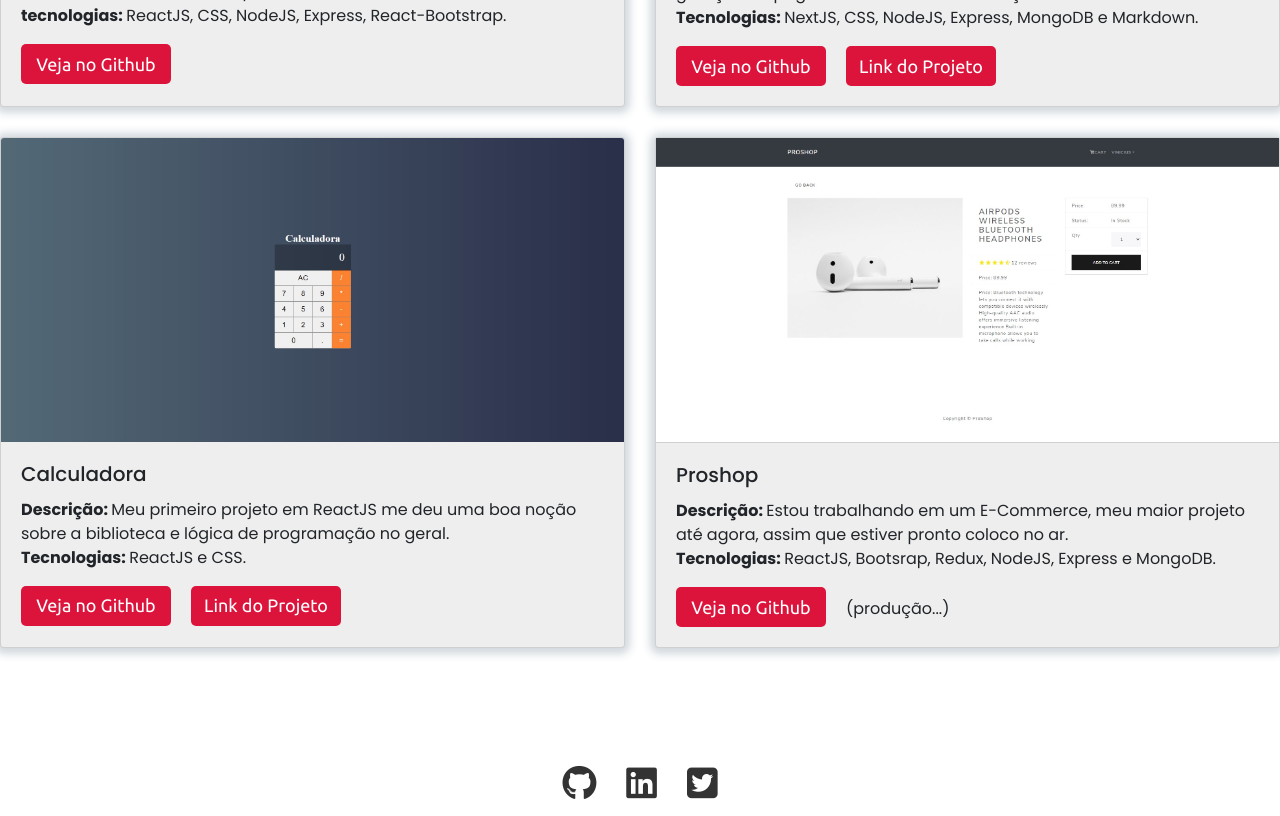
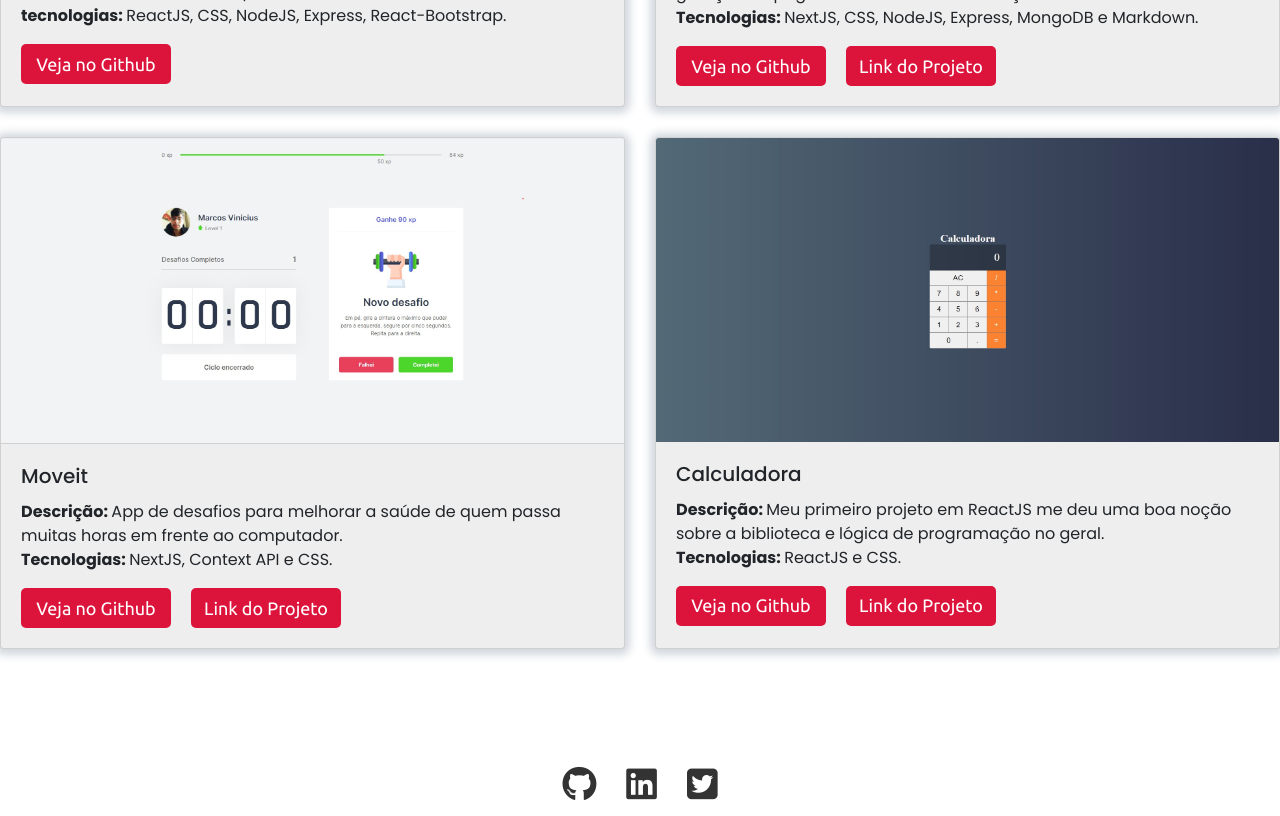
Before and after one commit to ViniSpirit/vini-portfolio, a React (Create React App) app: page /projects in a window 1280 px wide. Shown: the part 620-1436 px from the top of the page. Built offline with nearby package versions, Linux system fonts and the light colour scheme.

Commit message:
new project

```diff
--- a/src/pages/Projects.js
+++ b/src/pages/Projects.js
@@ -6,6 +6,7 @@ import Header from "../components/Header";
 import img3 from "../images/projects/portfolio/portfolio.jpg";
 import img4 from "../images/projects/calculadora/calculadora.jpg";
 import img5 from "../images/projects/blog/blog.jpg";
+import img6 from "../images/projects/moveit/moveit.jpg";
 
 import proImg from "../images/projects/proshop/proshop.jpg";
 import proImg2 from "../images/projects/proshop/proshop2.jpg";
@@ -102,6 +103,52 @@ const Projects = () => {
             </Card>
 
             {/* Card 3 */}
+
+            <Card
+              style={{
+                width: "100%",
+                backgroundColor: "#eee",
+                boxShadow: "0 1px 8px 5px rgb(30 60 90 / 20%)",
+              }}
+            >
+              <Card.Img
+                variant="top"
+                src={img6}
+                style={{ borderBottom: "1px solid rgba(0,0,0,.125)" }}
+              />
+              <Card.Body>
+                <Card.Title>Moveit</Card.Title>
+                <Card.Text>
+                  <strong>Descrição: </strong>
+                  App de desafios para melhorar a saúde de quem passa muitas
+                  horas em frente ao computador.
+                  <br />
+                  <strong>Tecnologias: </strong>NextJS, Context API e CSS.
+                </Card.Text>
+                <div className="button-links">
+                  <form
+                    action="https://github.com/ViniSpirit/moveit"
+                    target="_blank"
+                    rel="noreferrer"
+                  >
+                    <button className="cardBtn" type="submit">
+                      Veja no Github
+                    </button>
+                  </form>
+                  <form
+                    action="https://moveit-inky-nine.vercel.app/"
+                    target="_blank"
+                    rel="noreferrer"
+                  >
+                    <button className="cardBtn" type="submit">
+                      Link do Projeto
+                    </button>
+                  </form>
+                </div>
+              </Card.Body>
+            </Card>
+
+            {/* card 4 */}
             <Card
               style={{
                 width: "100%",
@@ -142,8 +189,8 @@ const Projects = () => {
               </Card.Body>
             </Card>
 
-            {/* Card 4 */}
-            <Card
+            {/* Card 5 */}
+            {/* <Card
               style={{
                 width: "100%",
                 backgroundColor: "#eee",
@@ -197,7 +244,7 @@ const Projects = () => {
                   </form>
                 </div>
               </Card.Body>
-            </Card>
+            </Card> */}
           </div>
         </div>
       </section>
```
Also changed, not shown: src/images/projects/moveit/moveit.jpg (added).
